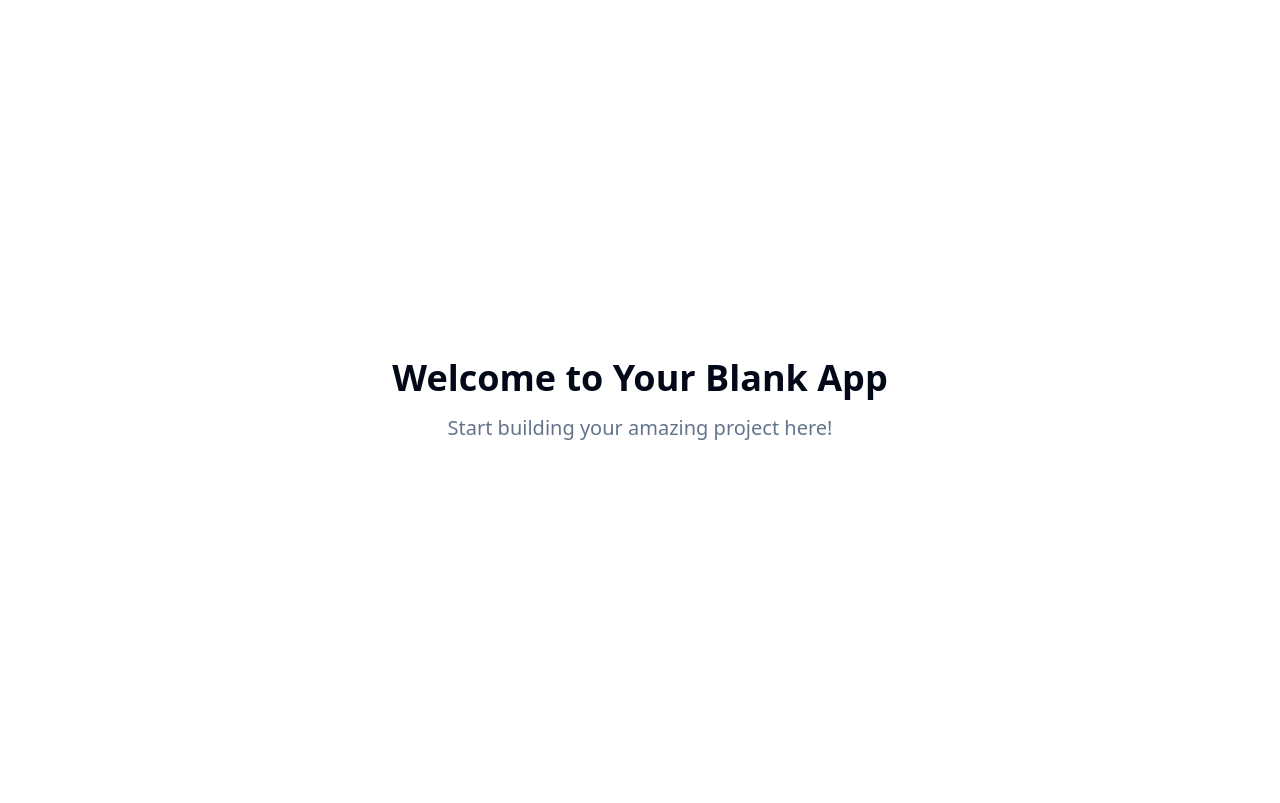
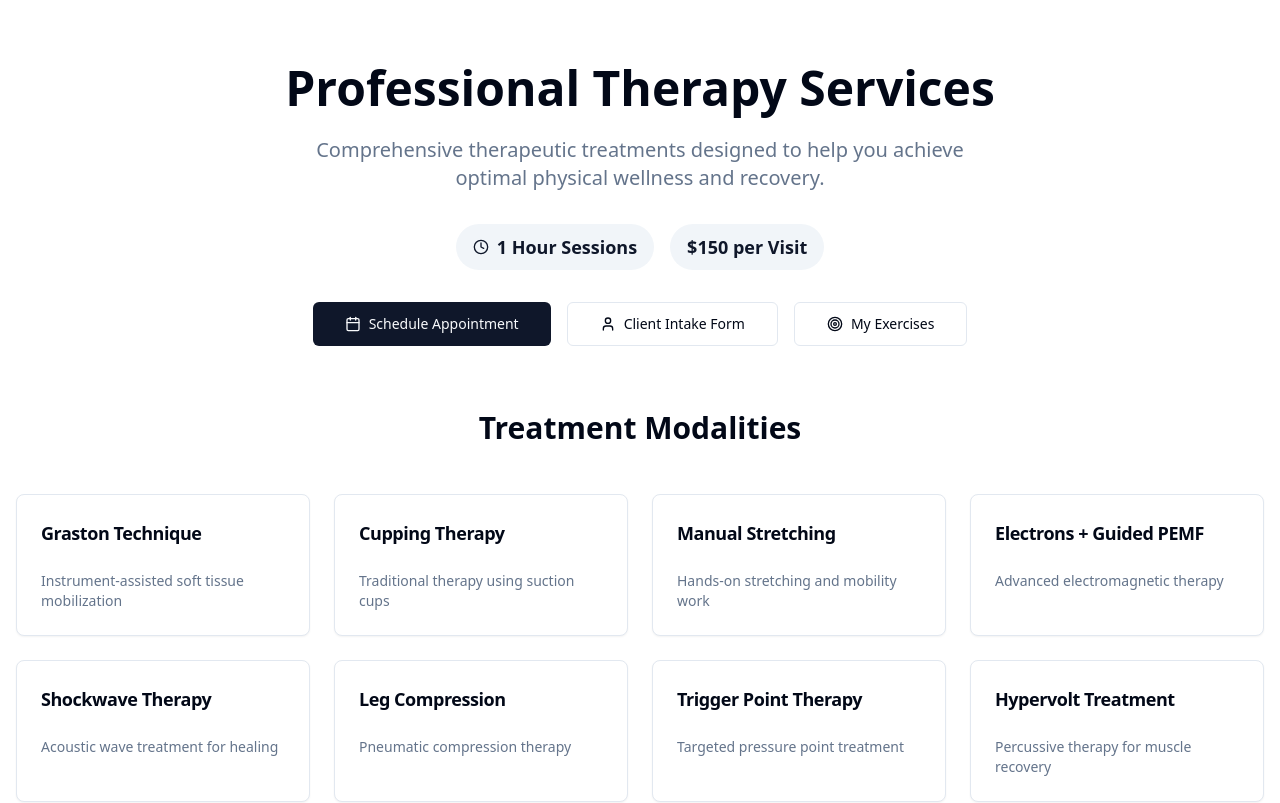
Before and after one commit to Pambak24/musclebuddy, a React (Vite) app: page / in a window 1280 px wide. Shown: the top 803 px of the page. Built offline with nearby package versions, Linux system fonts and the light colour scheme.

Commit message:
Add therapy business features
Implement features for a therapy business app including service pricing, scheduling, client intake forms, and customized exercise generation.

```diff
--- a/src/pages/Index.tsx
+++ b/src/pages/Index.tsx
@@ -1,11 +1,81 @@
-// Update this page (the content is just a fallback if you fail to update the page)
+import { Button } from "@/components/ui/button";
+import { Card, CardContent, CardDescription, CardHeader, CardTitle } from "@/components/ui/card";
+import { Badge } from "@/components/ui/badge";
+import { Calendar, Clock, User, Target } from "lucide-react";
 
 const Index = () => {
+  const services = [
+    { name: "Graston Technique", description: "Instrument-assisted soft tissue mobilization" },
+    { name: "Cupping Therapy", description: "Traditional therapy using suction cups" },
+    { name: "Manual Stretching", description: "Hands-on stretching and mobility work" },
+    { name: "Electrons + Guided PEMF", description: "Advanced electromagnetic therapy" },
+    { name: "Shockwave Therapy", description: "Acoustic wave treatment for healing" },
+    { name: "Leg Compression", description: "Pneumatic compression therapy" },
+    { name: "Trigger Point Therapy", description: "Targeted pressure point treatment" },
+    { name: "Hypervolt Treatment", description: "Percussive therapy for muscle recovery" }
+  ];
+
   return (
-    <div className="min-h-screen flex items-center justify-center bg-background">
-      <div className="text-center">
-        <h1 className="text-4xl font-bold mb-4">Welcome to Your Blank App</h1>
-        <p className="text-xl text-muted-foreground">Start building your amazing project here!</p>
+    <div className="min-h-screen bg-background">
+      {/* Hero Section */}
+      <div className="container mx-auto px-4 py-16">
+        <div className="text-center mb-16">
+          <h1 className="text-5xl font-bold mb-6">Professional Therapy Services</h1>
+          <p className="text-xl text-muted-foreground mb-8 max-w-2xl mx-auto">
+            Comprehensive therapeutic treatments designed to help you achieve optimal physical wellness and recovery.
+          </p>
+          <div className="flex justify-center gap-4 mb-8">
+            <Badge variant="secondary" className="text-lg px-4 py-2">
+              <Clock className="w-4 h-4 mr-2" />
+              1 Hour Sessions
+            </Badge>
+            <Badge variant="secondary" className="text-lg px-4 py-2">
+              $150 per Visit
+            </Badge>
+          </div>
+          <div className="flex flex-wrap justify-center gap-4">
+            <Button size="lg" className="flex items-center gap-2">
+              <Calendar className="w-5 h-5" />
+              Schedule Appointment
+            </Button>
+            <Button variant="outline" size="lg" className="flex items-center gap-2">
+              <User className="w-5 h-5" />
+              Client Intake Form
+            </Button>
+            <Button variant="outline" size="lg" className="flex items-center gap-2">
+              <Target className="w-5 h-5" />
+              My Exercises
+            </Button>
+          </div>
+        </div>
+
+        {/* Services Grid */}
+        <div className="mb-16">
+          <h2 className="text-3xl font-bold text-center mb-12">Treatment Modalities</h2>
+          <div className="grid md:grid-cols-2 lg:grid-cols-3 xl:grid-cols-4 gap-6">
+            {services.map((service, index) => (
+              <Card key={index} className="h-full">
+                <CardHeader>
+                  <CardTitle className="text-lg">{service.name}</CardTitle>
+                </CardHeader>
+                <CardContent>
+                  <CardDescription>{service.description}</CardDescription>
+                </CardContent>
+              </Card>
+            ))}
+          </div>
+        </div>
+
+        {/* Pricing Section */}
+        <div className="text-center bg-muted/50 rounded-lg p-8">
+          <h2 className="text-3xl font-bold mb-4">Simple, Transparent Pricing</h2>
+          <div className="text-6xl font-bold text-primary mb-2">$150</div>
+          <p className="text-xl text-muted-foreground mb-4">per 1-hour session</p>
+          <p className="text-muted-foreground max-w-2xl mx-auto">
+            All treatments are included in your session. We'll work together to determine the best combination
+            of therapies for your specific needs and goals.
+          </p>
+        </div>
       </div>
     </div>
   );
```
